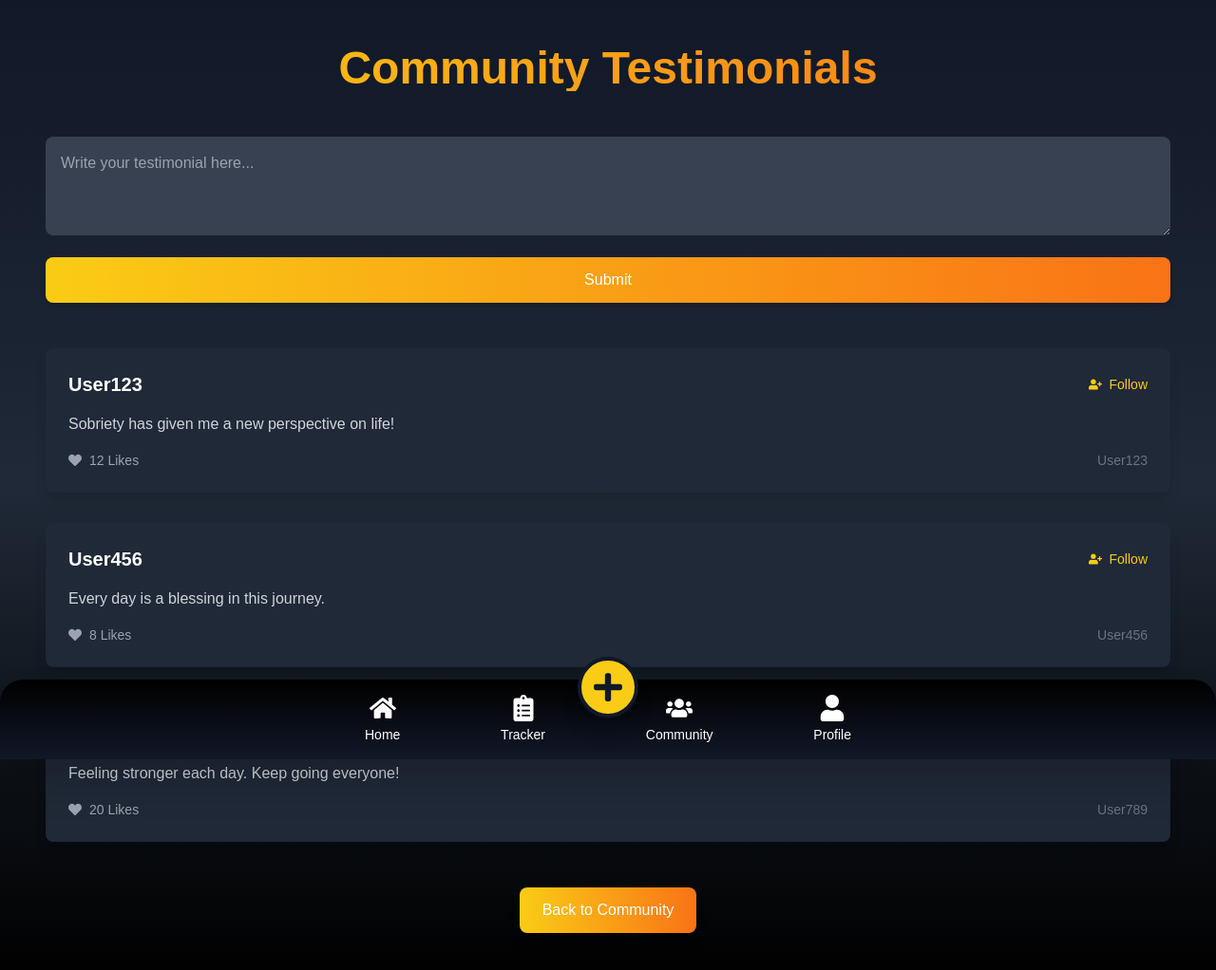
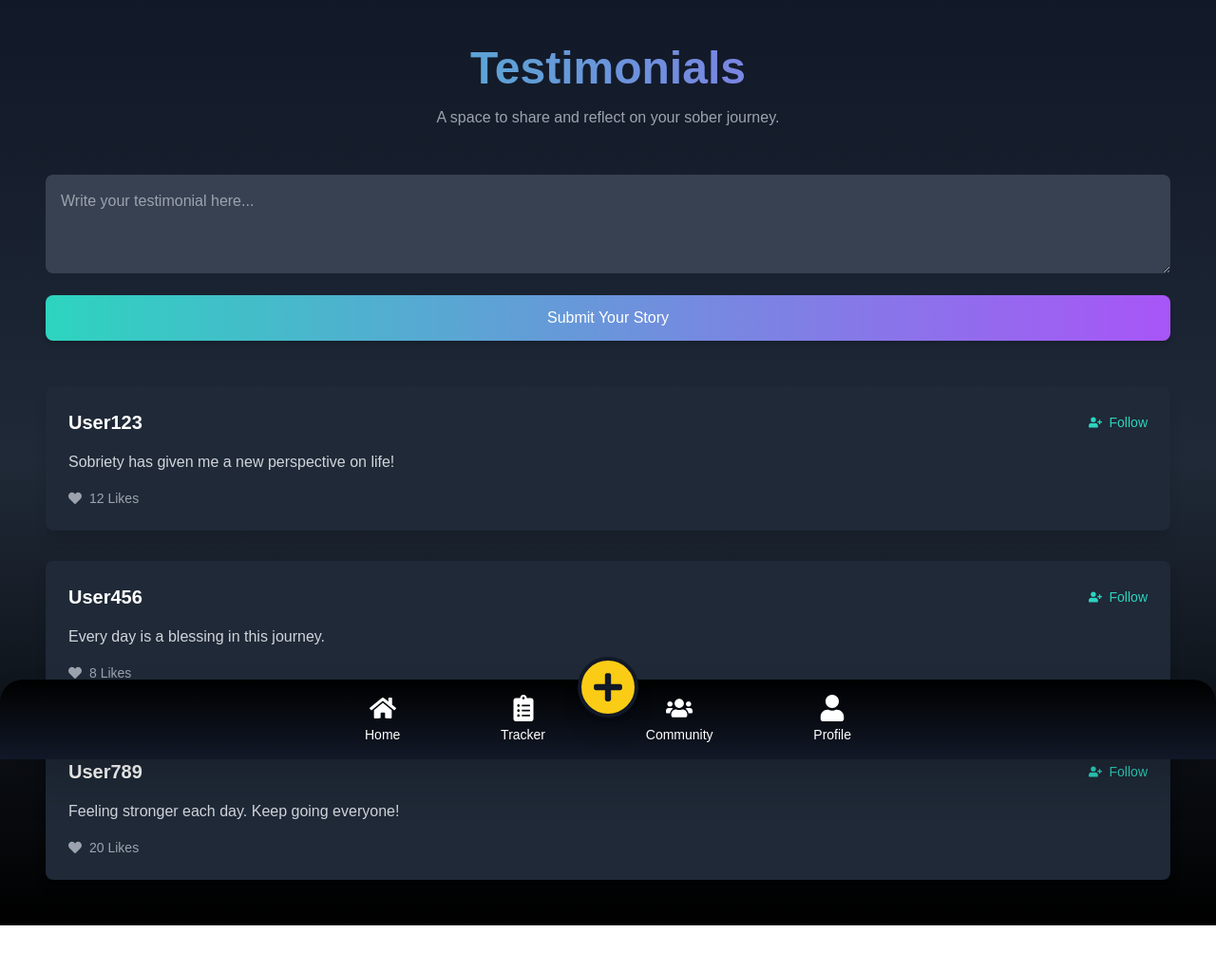
Before and after one commit to evanwilliamson94/sober-social, a Next.js app: page /Testimonial in a window 1280 px wide. Shown: the top 1022 px of the page at 95% size. After the commit the page ends 975 px from the top, so only its background shows below. Built offline with nearby package versions, Linux system fonts and the light colour scheme; no server answers.

Commit message:
testimonial

```diff
--- a/src/pages/Testimonial.tsx
+++ b/src/pages/Testimonial.tsx
@@ -1,6 +1,5 @@
 import { useState } from "react";
 import { FaHeart, FaUserPlus } from "react-icons/fa";
-import Link from 'next/link'; // Import Link for navigation
 import BottomNavbar from '@/components/BottomNavbar';
 
 const TestimonialPage = () => {
@@ -36,10 +35,15 @@ const TestimonialPage = () => {
   return (
     <div className="min-h-screen bg-gradient-to-b from-gray-900 via-gray-800 to-black text-white p-8 lg:p-12 pb-24">
       <div className="container mx-auto space-y-12">
-        {/* Page Header */}
-        <h2 className="text-5xl font-bold mb-10 text-center bg-gradient-to-r from-yellow-400 to-orange-500 bg-clip-text text-transparent">
-          Community Testimonials
-        </h2>
+        {/* Header Section */}
+        <div className="text-center">
+          <h2 className="text-5xl font-bold mb-4 bg-gradient-to-r from-teal-400 to-purple-500 bg-clip-text text-transparent">
+            Testimonials
+          </h2>
+          <p className="text-gray-400 text-base">
+            A space to share and reflect on your sober journey.
+          </p>
+        </div>
 
         {/* Write a Testimonial */}
         <form onSubmit={handleSubmit} className="mb-8">
@@ -52,9 +56,9 @@ const TestimonialPage = () => {
           ></textarea>
           <button
             type="submit"
-            className="bg-gradient-to-r from-yellow-400 to-orange-500 text-white px-6 py-3 mt-4 rounded-lg shadow-md hover:shadow-lg transition duration-300 transform hover:scale-105 w-full text-center"
+            className="bg-gradient-to-r from-teal-400 to-purple-500 text-white px-6 py-3 mt-4 rounded-lg shadow-md hover:shadow-lg transition duration-300 transform hover:scale-105 w-full text-center"
           >
-            Submit
+            Submit Your Story
           </button>
         </form>
 
@@ -64,7 +68,7 @@ const TestimonialPage = () => {
             <div key={testimonial.id} className="bg-gray-800 p-6 rounded-lg shadow-lg hover:shadow-2xl transition-shadow duration-500">
               <div className="flex justify-between items-center mb-4">
                 <h3 className="text-xl font-semibold">{testimonial.user}</h3>
-                <button className="flex items-center space-x-2 text-sm text-yellow-400 hover:text-yellow-300 transition">
+                <button className="flex items-center space-x-2 text-sm text-teal-400 hover:text-teal-300 transition">
                   <FaUserPlus />
                   <span>Follow</span>
                 </button>
@@ -78,19 +82,9 @@ const TestimonialPage = () => {
                   <FaHeart />
                   <span>{liked.includes(testimonial.id) ? testimonial.likes + 1 : testimonial.likes} Likes</span>
                 </button>
-                <span className="text-gray-500">{testimonial.user}</span>
               </div>
             </div>
           ))}
-        </div>
-
-        {/* Link to Community Page */}
-        <div className="text-center mt-8">
-          <Link href="/community" passHref>
-            <button className="bg-gradient-to-r from-yellow-400 to-orange-500 text-white px-6 py-3 rounded-lg shadow-lg hover:bg-yellow-400 transition-all duration-300 transform hover:scale-105">
-              Back to Community
-            </button>
-          </Link>
         </div>
       </div>
 
```
